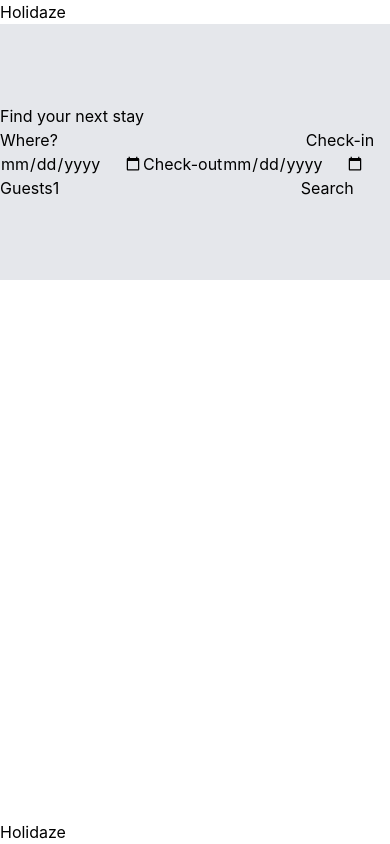
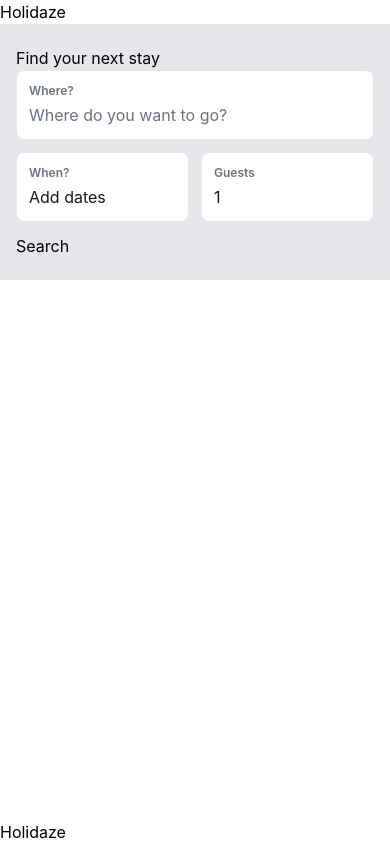
Before and after one commit to annikaeld/Holidaze, a React (Vite) app: page / in a window 390 px wide. Built offline with nearby package versions, Linux system fonts and the light colour scheme.

Commit message:
feat: add date range picker and responsive search form

```diff
--- a/package.json
+++ b/package.json
@@ -14,6 +14,7 @@
     "@tanstack/react-query": "^5.104.0",
     "lucide-react": "^1.55.0",
     "react": "^19.2.8",
+    "react-day-picker": "^10.0.2",
     "react-dom": "^19.2.8",
     "react-router": "^8.4.0",
     "tailwindcss": "^4.3.3"
--- a/src/features/venues/components/VenueSearchForm.tsx
+++ b/src/features/venues/components/VenueSearchForm.tsx
@@ -1,15 +1,122 @@
+import { DayPicker } from "react-day-picker";
+import { useState } from "react";
+import type { DateRange } from "react-day-picker";
+import "react-day-picker/style.css";
+import { Check } from "lucide-react";
+
 export function VenueSearchForm() {
+  const [dateRange, setDateRange] = useState<DateRange | undefined>();
+  const [isCalendarOpen, setIsCalendarOpen] = useState(false);
+
   return (
-    <form action="/venues" method="get">
-      <label htmlFor="destination">Where?</label>
-      <input type="search" id="destination" name="destination" />
-      <label htmlFor="check-in">Check-in</label>
-      <input type="date" id="check-in" name="checkIn" />
-      <label htmlFor="check-out">Check-out</label>
-      <input type="date" id="check-out" name="checkOut" />
-      <label htmlFor="guests">Guests</label>
-      <input type="number" id="guests" name="guests" min={1} defaultValue={1} />
-      <button type="submit">Search</button>
+    <form action="/venues" method="get" className="flex w-full flex-col gap-3">
+      <div className="flex flex-col gap-1 rounded-lg border border-border bg-card p-3 focus-within:ring-2 focus-within:ring-ring">
+        <label
+          htmlFor="destination"
+          className="text-xs font-semibold text-muted-foreground"
+        >
+          Where?
+        </label>
+        <input
+          type="search"
+          id="destination"
+          name="destination"
+          placeholder="Where do you want to go?"
+          className="w-full min-w-0 bg-transparent text-foreground outline-none placeholder:text-muted-foreground"
+        />
+      </div>
+      <div className="grid grid-cols-2 gap-3">
+        <div className="relative min-w-0">
+          <button
+            type="button"
+            onClick={() => setIsCalendarOpen(!isCalendarOpen)}
+            aria-expanded={isCalendarOpen}
+            aria-controls="date-calendar"
+            className="flex w-full min-w-0 flex-col items-start gap-1 rounded-lg border border-border bg-card p-3 text-left focus-visible:ring-2 focus-visible:ring-ring"
+          >
+            <span className="text-xs font-semibold text-muted-foreground">
+              When?
+            </span>
+            <span className="text-foreground">
+              {dateRange?.from && dateRange?.to
+                ? `${dateRange.from.toLocaleDateString("en-GB", {
+                    day: "numeric",
+                    month: "short",
+                  })} – ${dateRange.to.toLocaleDateString("en-GB", {
+                    day: "numeric",
+                    month: "short",
+                  })}`
+                : "Add dates"}
+            </span>
+          </button>
+          <input
+            type="hidden"
+            name="checkIn"
+            value={dateRange?.from?.toLocaleDateString("en-CA") ?? ""}
+          />
+          <input
+            type="hidden"
+            name="checkOut"
+            value={dateRange?.to?.toLocaleDateString("en-CA") ?? ""}
+          />
+          {isCalendarOpen && (
+            <div className="absolute left-0 top-full z-50 mt-2 rounded-xl border border-border bg-card p-2 sm:p-4 shadow-lg max-w-[calc(100vw-2rem)]">
+              <DayPicker
+                id="date-calendar"
+                mode="range"
+                selected={dateRange}
+                onSelect={setDateRange}
+                disabled={{ before: new Date() }}
+                style={
+                  {
+                    "--rdp-day-width": "36px",
+                    "--rdp-day-height": "40px",
+                    "--rdp-day_button-width": "36px",
+                    "--rdp-day_button-height": "40px",
+                  } as React.CSSProperties
+                }
+              />
+              <div className="mt-4 flex items-center justify-between gap-3">
+                <button
+                  type="button"
+                  onClick={() => setDateRange(undefined)}
+                  className="rounded-lg px-3 py-2 cursor-pointer text-sm font-medium hover:bg-muted focus-visible:outline-2 focus-visible:outline-ring"
+                >
+                  Clear
+                </button>
+                <button
+                  type="button"
+                  onClick={() => setIsCalendarOpen(false)}
+                  disabled={!dateRange?.from || !dateRange?.to}
+                  aria-label="Confirm dates"
+                  className="flex size-10 cursor-pointer items-center justify-center rounded-full bg-primary text-primary-foreground disabled:cursor-not-allowed disabled:opacity-40"
+                >
+                  <Check size={20} aria-hidden="true" />
+                </button>
+              </div>
+            </div>
+          )}
+        </div>
+        <div className="flex min-w-0 flex-col gap-1 rounded-lg border border-border bg-card p-3 focus-within:ring-2 focus-within:ring-ring">
+          <label
+            htmlFor="guests"
+            className="text-xs font-semibold text-muted-foreground"
+          >
+            Guests
+          </label>
+          <input
+            type="number"
+            id="guests"
+            name="guests"
+            min={1}
+            defaultValue={1}
+            className="w-full min-w-0 bg-transparent text-foreground outline-none [appearance:textfield] [&::-webkit-inner-spin-button]:appearance-none [&::-webkit-outer-spin-button]:appearance-none"
+          />
+        </div>
+      </div>
+      <div>
+        <button type="submit">Search</button>
+      </div>
     </form>
   );
 }
--- a/src/features/venues/pages/HomePage.tsx
+++ b/src/features/venues/pages/HomePage.tsx
@@ -2,8 +2,8 @@ import { VenueSearchForm } from "@/features/venues/components/VenueSearchForm";
 
 export function HomePage() {
   return (
-    <section className="flex min-h-64 items-center justify-center bg-hero sm:min-h-80">
-      <div>
+    <section className="flex w-full min-w-0 min-h-64 items-center justify-center bg-hero sm:min-h-80">
+      <div className="w-full min-w-0 max-w-3xl px-4">
         <h1>Find your next stay</h1>
         <VenueSearchForm />
       </div>
```
Also changed, not shown: 1 other file (tests, documents, lock files or other folders).
